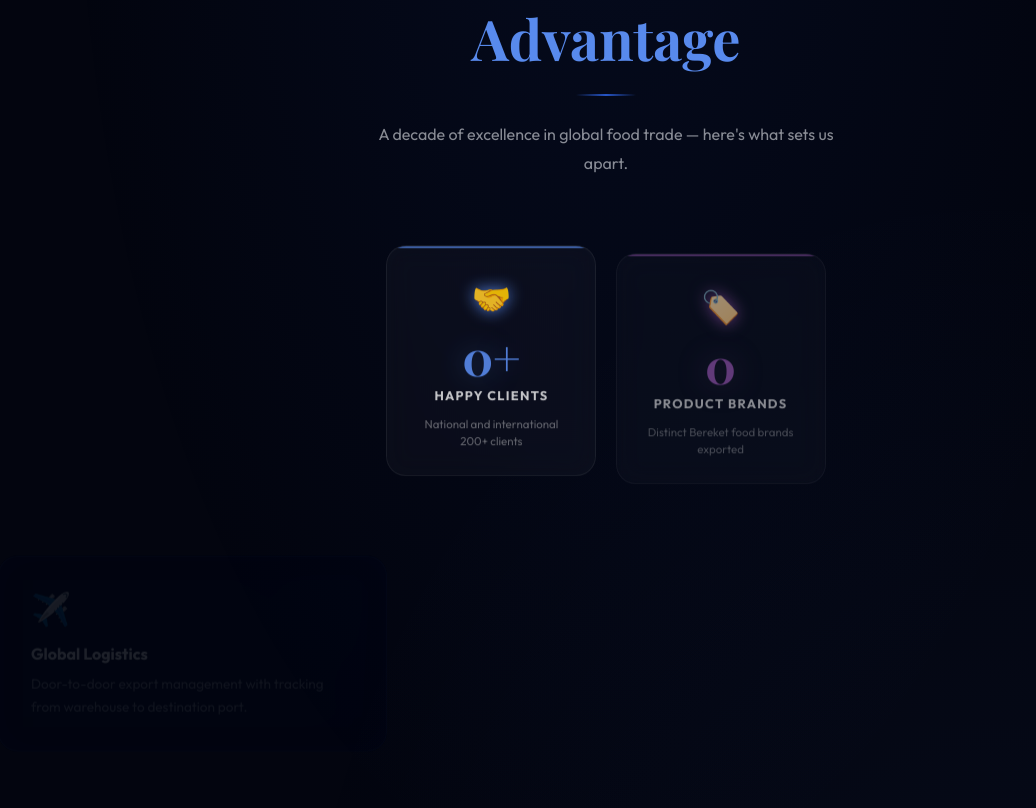
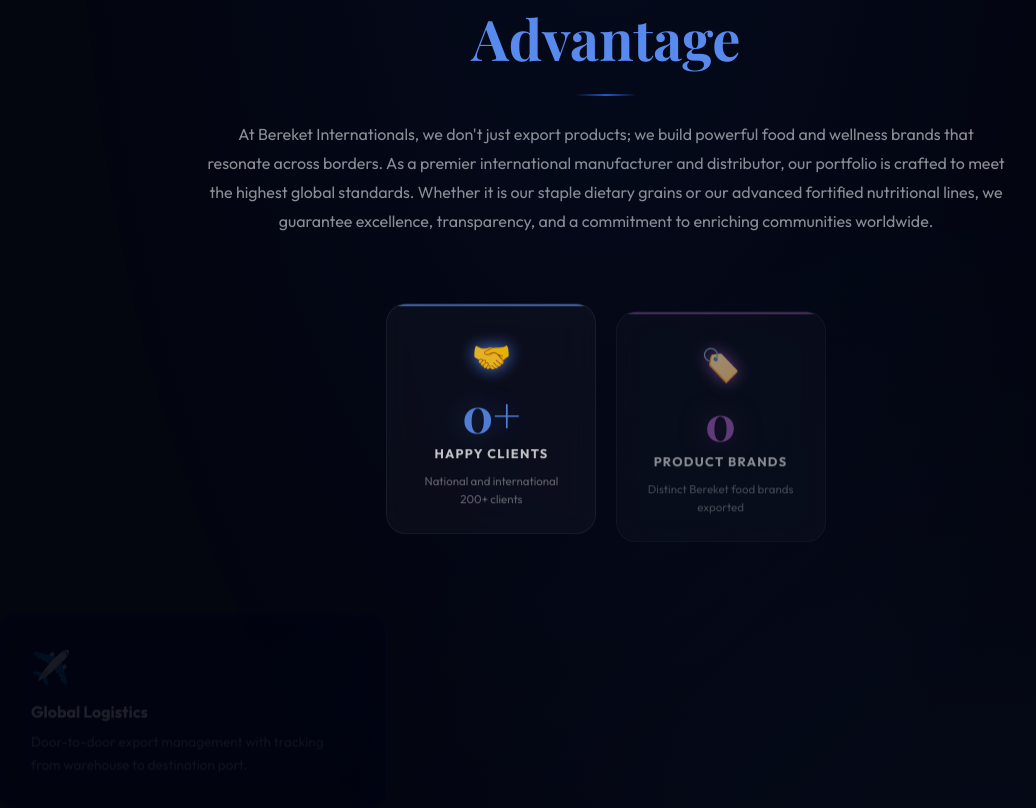
Before and after one commit to Kashu-aka-lala/bereket-international, a React (Vite) app: page / in a window 1280 px wide. Shown: the part 2766-3574 px from the top of the page, without its empty margins (34-1070 px from the left). Built offline with nearby package versions, Linux system fonts and the light colour scheme; no server answers; a web font is replaced by a local one.

Commit message:
content: expand Why Us text for international portfolio

```diff
--- a/src/sections/WhyChooseUs.jsx
+++ b/src/sections/WhyChooseUs.jsx
@@ -84,8 +84,10 @@
                         <span>Advantage</span>
                     </h2>
                     <div className="gold-divider" />
-                    <p className="why-subtitle">
-                        A decade of excellence in global food trade — here's what sets us apart.
+                    <p className="why-subtitle" style={{ maxWidth: '800px', margin: '1rem auto 2rem' }}>
+                        At Bereket Internationals, we don't just export products; we build powerful food and wellness brands that resonate across borders.
+                        As a premier international manufacturer and distributor, our portfolio is crafted to meet the highest global standards.
+                        Whether it is our staple dietary grains or our advanced fortified nutritional lines, we guarantee excellence, transparency, and a commitment to enriching communities worldwide.
                     </p>
                 </div>
 
```
